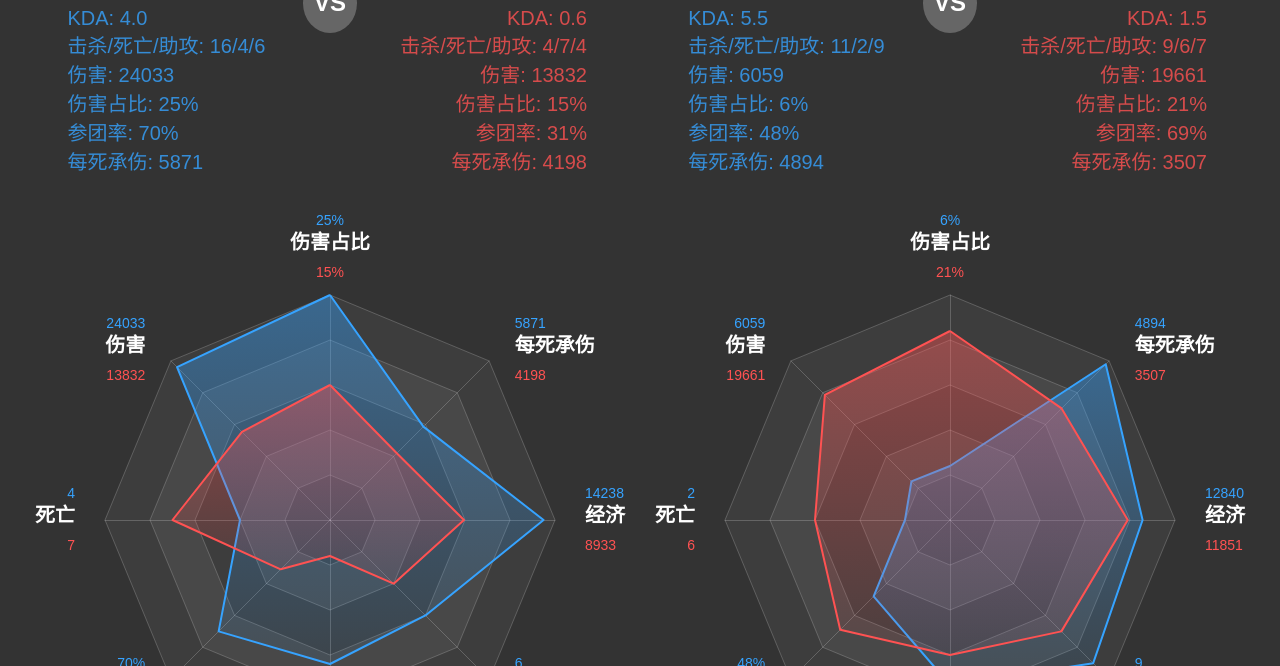
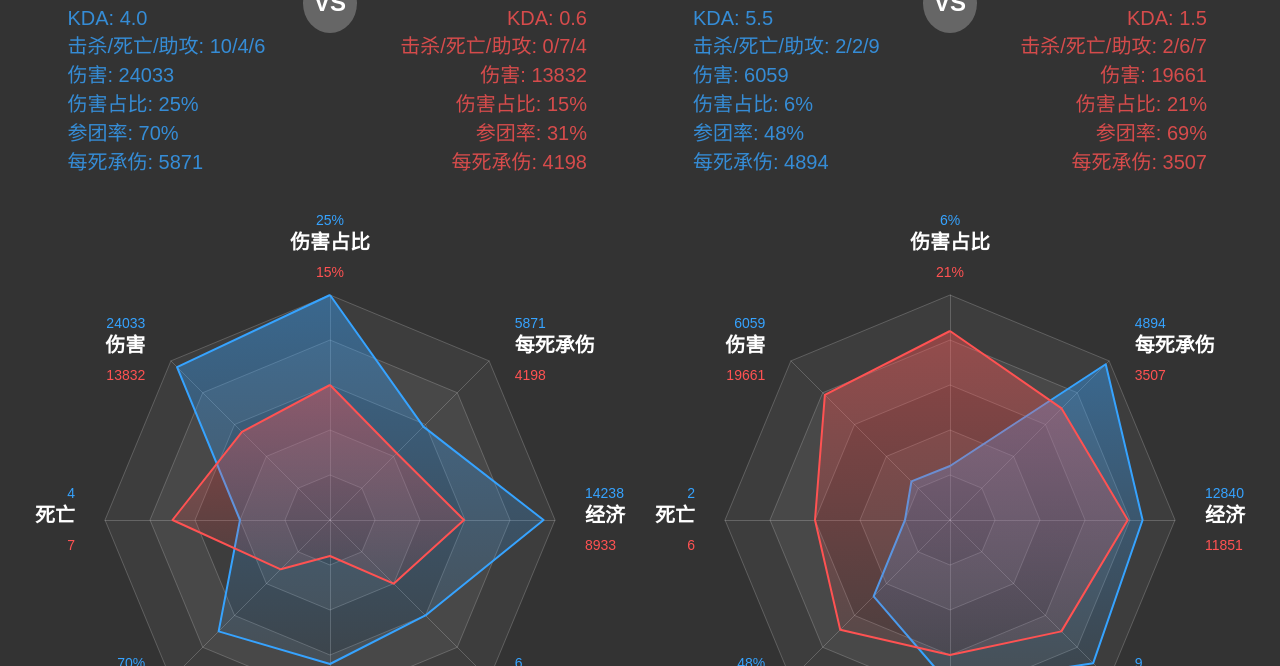
Before and after one commit to lucky-to/lucky-to.github.io, a plain HTML site: page index.html in a window 1280 px wide. Shown: the part 134-800 px from the top of the page. Drawn offline with Linux system fonts and the light colour scheme.

Commit message:
Add files via upload

```diff
--- a/index.html
+++ b/index.html
@@ -551,7 +551,7 @@
                     <div class="player-name">${player1}</div>
                     <div class="player-stats">
                         <div>KDA: ${player1Data['KDA']}</div>
-                        <div>击杀/死亡/助攻: ${player1Data['参与击杀']}/${player1Data['死亡']}/${player1Data['助攻']}</div>
+                        <div>击杀/死亡/助攻: ${parseInt(player1Data['参与击杀']) - parseInt(player1Data['助攻'])}/${player1Data['死亡']}/${player1Data['助攻']}</div>
                         <div>伤害: ${player1Data['伤害']}</div>
                         <div>伤害占比: ${player1Data['伤害占比']}</div>
                         <div>参团率: ${player1Data['参团率']}</div>
@@ -572,7 +572,7 @@
                     <div class="player-name">${player2}</div>
                     <div class="player-stats">
                         <div>KDA: ${player2Data['KDA']}</div>
-                        <div>击杀/死亡/助攻: ${player2Data['参与击杀']}/${player2Data['死亡']}/${player2Data['助攻']}</div>
+                        <div>击杀/死亡/助攻: ${parseInt(player2Data['参与击杀']) - parseInt(player2Data['助攻'])}/${player2Data['死亡']}/${player2Data['助攻']}</div>
                         <div>伤害: ${player2Data['伤害']}</div>
                         <div>伤害占比: ${player2Data['伤害占比']}</div>
                         <div>参团率: ${player2Data['参团率']}</div>
```
